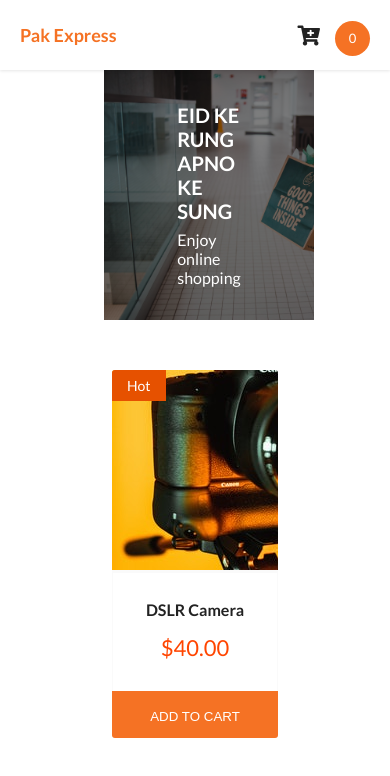
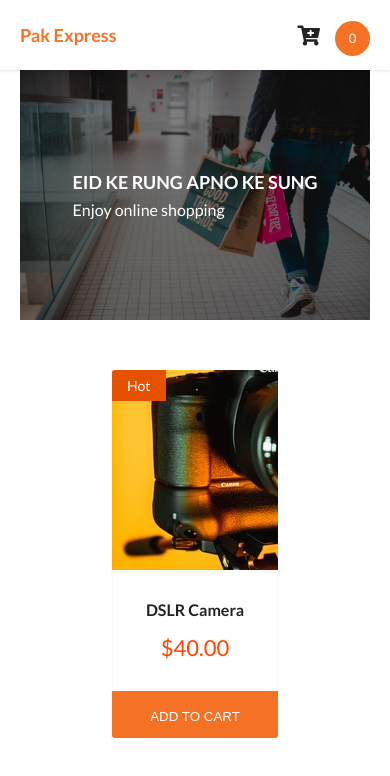
Before and after one commit to MuhammadTalha123/react-ecommrace, a React (Create React App) app: page / in a window 390 px wide. Shown: the top 776 px of the page. Built offline with nearby package versions, Linux system fonts and the light colour scheme.

Commit message:
set responsiveness of banner

```diff
--- a/src/App.css
+++ b/src/App.css
@@ -63,28 +63,6 @@ nav ul li .shoppingCartTotal {
   cursor: pointer;
   text-align: center;
   font-size: 13px;
-}
-
-@media screen and (max-width:500px){
-  nav {
-    width: 100%;
-  }
-
-  nav .left {
-    transform: translate(-30px, 0px);
-  }
-
-  nav .left li a {
-    font-size: 18px;
-  }
-
-  nav .right {
-    transform: translate(30px, 0px);
-  }
-
-  nav .right li a {
-    font-size: 20px;
-  }
 }
 
 .dollor {
@@ -411,7 +389,7 @@ nav ul li .shoppingCartTotal {
 
 .container {
   width: 100%;
-  padding: 0 104px;
+  padding: 0 50px;
 }
 
 header {
@@ -424,7 +402,6 @@ header {
   display: flex;
   align-items: center;
   color: #fff;
-  padding: 0 105px;
   position: relative;
   color: #fff;
 }
@@ -479,7 +456,7 @@ header h1 {
    width: 100%;
   }
   .headerText {
-    padding: 0 100px;
+    padding: 0;
   }
   .headerText h1 {
     font-size: 20px;
@@ -548,3 +525,33 @@ header h1 {
     text-align: center;
   }
 }
+
+@media screen and (max-width:500px){
+  nav {
+    width: 100%;
+  }
+
+  nav .left {
+    transform: translate(-30px, 0px);
+  }
+
+  nav .left li a {
+    font-size: 18px;
+  }
+
+  nav .right {
+    transform: translate(30px, 0px);
+  }
+
+  nav .right li a {
+    font-size: 20px;
+  }
+
+  .container {
+    padding: 0 20px;
+  }
+
+  .headerText h1 {
+    font-size: 18px;
+  }
+}
```
